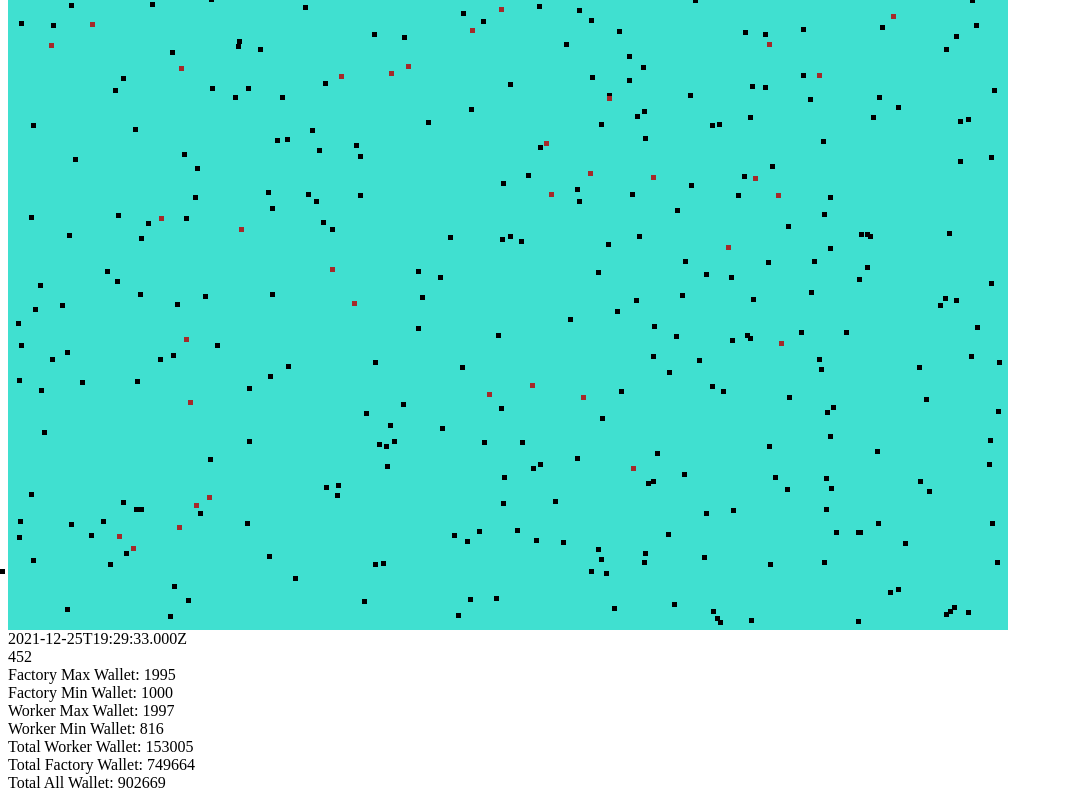
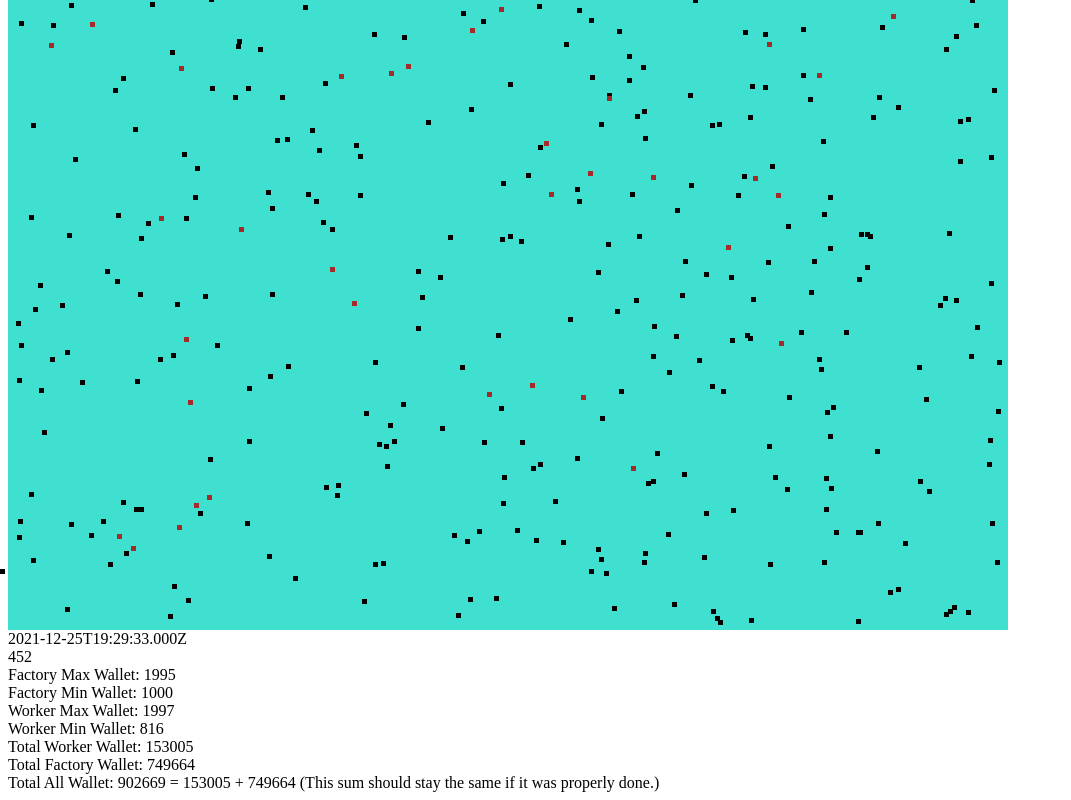
Before and after one commit to UrosNikolic95/PracticingAngular, an Angular app: page / in a window 1280 px wide. Shown: the part 378-1178 px from the top of the page, without its empty margins (0-1071 px from the left). Built offline with nearby package versions, Linux system fonts and the light colour scheme.

Commit message:
informative text

```diff
--- a/src/app/app.component.html
+++ b/src/app/app.component.html
@@ -7,4 +7,8 @@
 <div>Worker Min Wallet: {{ workerMinWallet }}</div>
 <div>Total Worker Wallet: {{ totalWorkerWallet }}</div>
 <div>Total Factory Wallet: {{ totalFactoryWallet }}</div>
-<div>Total All Wallet: {{ totalAllWallet }}</div>
+<div>
+  Total All Wallet: {{ totalAllWallet }} = {{ totalWorkerWallet }} +
+  {{ totalFactoryWallet }} (This sum should stay the same if it was properly
+  done.)
+</div>
```
